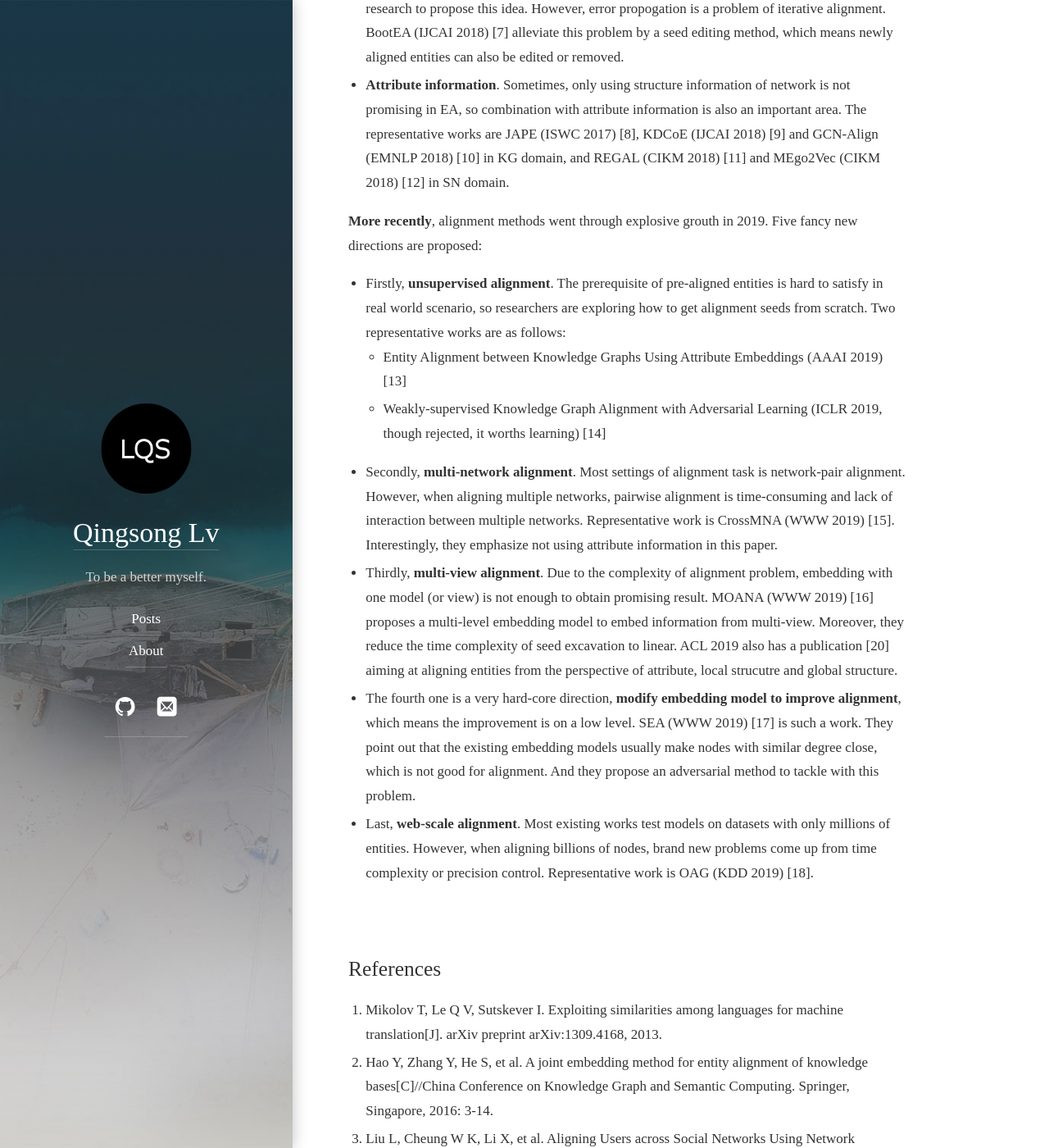
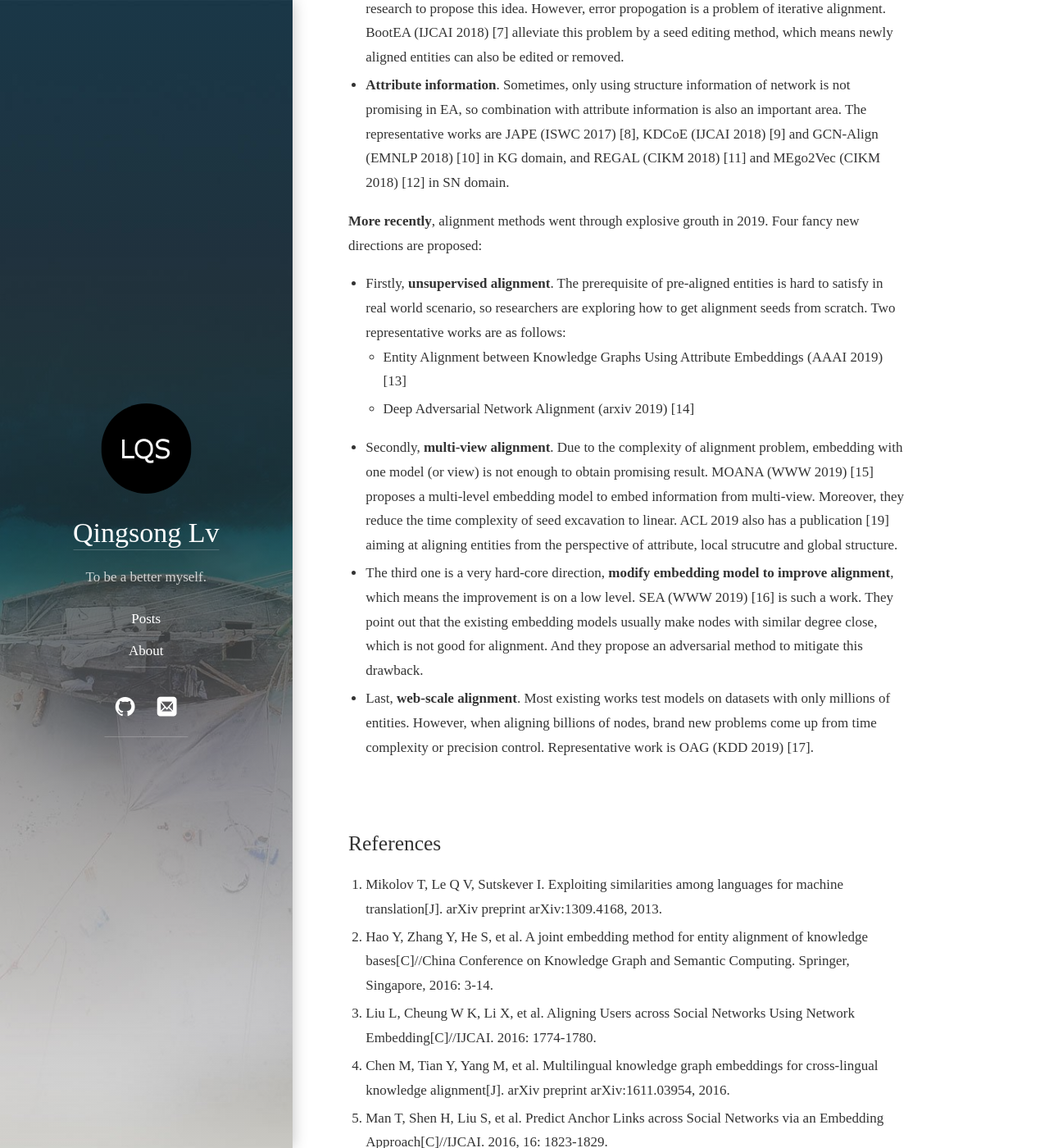
Before and after one commit to qingsonglv/qingsonglv.github.io, a Jekyll site: the page built from research/_posts/2019-05-27-Entity-Alignment.md, in a window 1280 px wide and 1400 px high, scrolled down 2442 px. Shown: the whole window at 82% size. Built offline with Jekyll 4.4.1, drawn with Linux system fonts in a browser that asks for light colours; some web fonts are replaced; our own code applies the rules of GitHub Pages for plain Markdown files; some of the changed text lies outside the part shown.

Commit message:
update post

```diff
--- a/research/_posts/2019-05-27-Entity-Alignment.md
+++ b/research/_posts/2019-05-27-Entity-Alignment.md
@@ -23,27 +23,26 @@ When **embedding-based EA** methods firstly proposed, they usually follow two th
 The first track is to merge the pre-aligned entities first, then use single network embedding models to get embeddings of entities. The representative works are JE (CCKS 2016) [2] in KG domain, and IONE (IJCAI 2016) [3] in SN domain.
 
 ![](/assets/img/blog/EA/1.png)
-<div align="center">Figure 2: JE (figure by [19])</div>
+<div align="center">Figure 2: JE (figure by [18])</div>
 
 The second track is to train two single networks seperately, then use the pre-aligned entities to get a mapping function between two vector spaces. The representative works are MTransE (IJCAI 2017) [4] in KG domain, and PALE (IJCAI 2016) [5] in SN domain.
 
 ![](/assets/img/blog/EA/2.png)
-<div align="center">Figure3: MTransE (figure by [19])</div>
+<div align="center">Figure3: MTransE (figure by [18])</div>
 
 **After that**, there are two directions to tune alignment precision.
 
 * **Iterative alignment**. Intuitively, newly aligned entities can furthor promote more aligned entities. Therefore, this is naturally iterative procedure. IPTransE (IJCAI 2017) [6] is the first research to propose this idea. However, error propogation is a problem of iterative alignment. BootEA (IJCAI 2018) [7] alleviate this problem by a seed editing method, which means newly aligned entities can also be edited or removed.
 * **Attribute information**. Sometimes, only using structure information of network is not promising in EA, so combination with attribute information is also an important area. The representative works are JAPE (ISWC 2017) [8], KDCoE (IJCAI 2018) [9] and GCN-Align (EMNLP 2018) [10] in KG domain, and REGAL (CIKM 2018) [11] and MEgo2Vec (CIKM 2018) [12] in SN domain.
 
-**More recently**, alignment methods went through explosive grouth in 2019. Five fancy new directions are proposed:
+**More recently**, alignment methods went through explosive grouth in 2019. Four fancy new directions are proposed:
 
 * Firstly, **unsupervised alignment**. The prerequisite of pre-aligned entities is hard to satisfy in real world scenario, so researchers are exploring how to get alignment seeds from scratch. Two representative works are as follows:
     * Entity Alignment between Knowledge Graphs Using Attribute Embeddings (AAAI 2019) [13]
-    * Weakly-supervised Knowledge Graph Alignment with Adversarial Learning (ICLR 2019, though rejected, it worths learning) [14]
-* Secondly, **multi-network alignment**. Most settings of alignment task is network-pair alignment. However, when aligning multiple networks, pairwise alignment is time-consuming and lack of interaction between multiple networks. Representative work is CrossMNA (WWW 2019) [15]. Interestingly, they emphasize not using attribute information in this paper.
-* Thirdly, **multi-view alignment**. Due to the complexity of alignment problem, embedding with one model (or view) is not enough to obtain promising result. MOANA (WWW 2019) [16] proposes a multi-level embedding model to embed information from multi-view. Moreover, they reduce the time complexity of seed excavation to linear. ACL 2019 also has a publication [20] aiming at aligning entities from the perspective of attribute, local strucutre and global structure.
-* The fourth one is a very hard-core direction, **modify embedding model to improve alignment**, which means the improvement is on a low level. SEA (WWW 2019) [17] is such a work. They point out that the existing embedding models usually make nodes with similar degree close, which is not good for alignment. And they propose an adversarial method to tackle with this problem.
-* Last, **web-scale alignment**. Most existing works test models on datasets with only millions of entities. However, when aligning billions of nodes, brand new problems come up from time complexity or precision control. Representative work is OAG (KDD 2019) [18].
+    * Deep Adversarial Network Alignment (arxiv 2019) [14]
+* Secondly, **multi-view alignment**. Due to the complexity of alignment problem, embedding with one model (or view) is not enough to obtain promising result. MOANA (WWW 2019) [15] proposes a multi-level embedding model to embed information from multi-view. Moreover, they reduce the time complexity of seed excavation to linear. ACL 2019 also has a publication [19] aiming at aligning entities from the perspective of attribute, local strucutre and global structure.
+* The third one is a very hard-core direction, **modify embedding model to improve alignment**, which means the improvement is on a low level. SEA (WWW 2019) [16] is such a work. They point out that the existing embedding models usually make nodes with similar degree close, which is not good for alignment. And they propose an adversarial method to mitigate this drawback.
+* Last, **web-scale alignment**. Most existing works test models on datasets with only millions of entities. However, when aligning billions of nodes, brand new problems come up from time complexity or precision control. Representative work is OAG (KDD 2019) [17].
 
 ## References
 
@@ -60,10 +59,9 @@ The second track is to train two single networks seperately, then use the pre-al
 11. Heimann M, Shen H, Safavi T, et al. Regal: Representation learning-based graph alignment[C]//Proceedings of the 27th ACM International Conference on Information and Knowledge Management. ACM, 2018: 117-126.
 12. Zhang J, Chen B, Wang X, et al. MEgo2Vec: Embedding matched ego networks for user alignment across social networks[C]//Proceedings of the 27th ACM International Conference on Information and Knowledge Management. ACM, 2018: 327-336.
 13. Trisedya B D, Qi J, Zhang R. Entity Alignment between Knowledge Graphs Using Attribute Embeddings[C]. AAAI, 2019.
-14. https://openreview.net/forum?id=S14h9sCqYm
-15. Chu X, Fan X, Yao D, et al. Cross-Network Embedding for Multi-Network Alignment[C]//The World Wide Web Conference. ACM, 2019: 273-284.
-16. Zhang S, Tong H, Maciejewski R, et al. Multilevel Network Alignment[C]//The World Wide Web Conference. ACM, 2019: 2344-2354.
-17. Pei S, Yu L, Hoehndorf R, et al. Semi-Supervised Entity Alignment via Knowledge Graph Embedding with Awareness of Degree Difference[C]//The World Wide Web Conference. ACM, 2019: 3130-3136.
-18. https://www.aminer.cn/oag2019
-19. https://github.com/zhichun
-20. Xu K, Wang L, Yu M, et al. Cross-lingual Knowledge Graph Alignment via Graph Matching Neural Network[J]. arXiv preprint arXiv:1905.11605, 2019.
+14. Derr T, Karimi H, Liu X, et al. Deep Adversarial Network Alignment[J]. arXiv preprint arXiv:1902.10307, 2019.
+15. Zhang S, Tong H, Maciejewski R, et al. Multilevel Network Alignment[C]//The World Wide Web Conference. ACM, 2019: 2344-2354.
+16. Pei S, Yu L, Hoehndorf R, et al. Semi-Supervised Entity Alignment via Knowledge Graph Embedding with Awareness of Degree Difference[C]//The World Wide Web Conference. ACM, 2019: 3130-3136.
+17. https://www.aminer.cn/oag2019
+18. https://github.com/zhichun
+19. Xu K, Wang L, Yu M, et al. Cross-lingual Knowledge Graph Alignment via Graph Matching Neural Network[J]. arXiv preprint arXiv:1905.11605, 2019.
```
